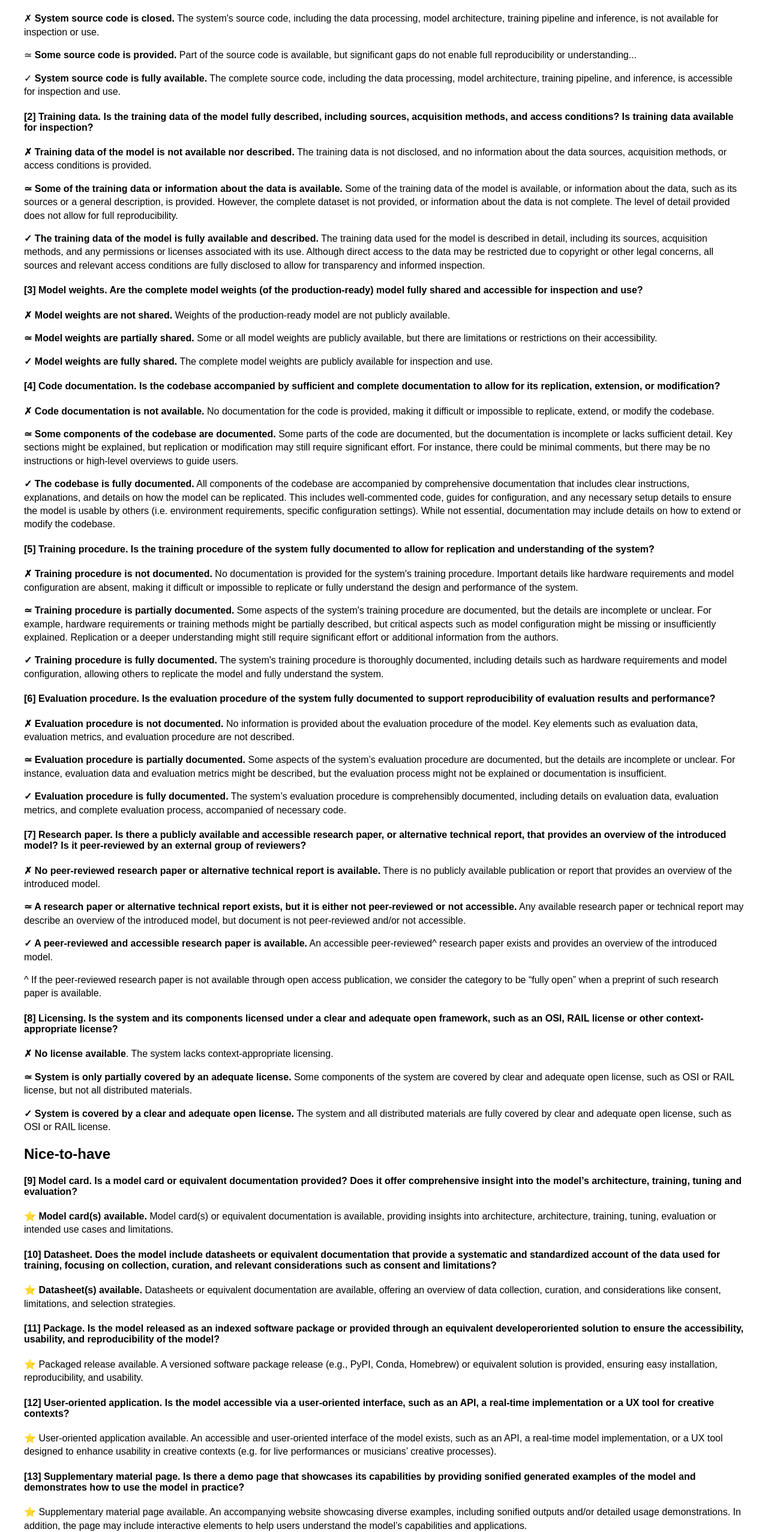
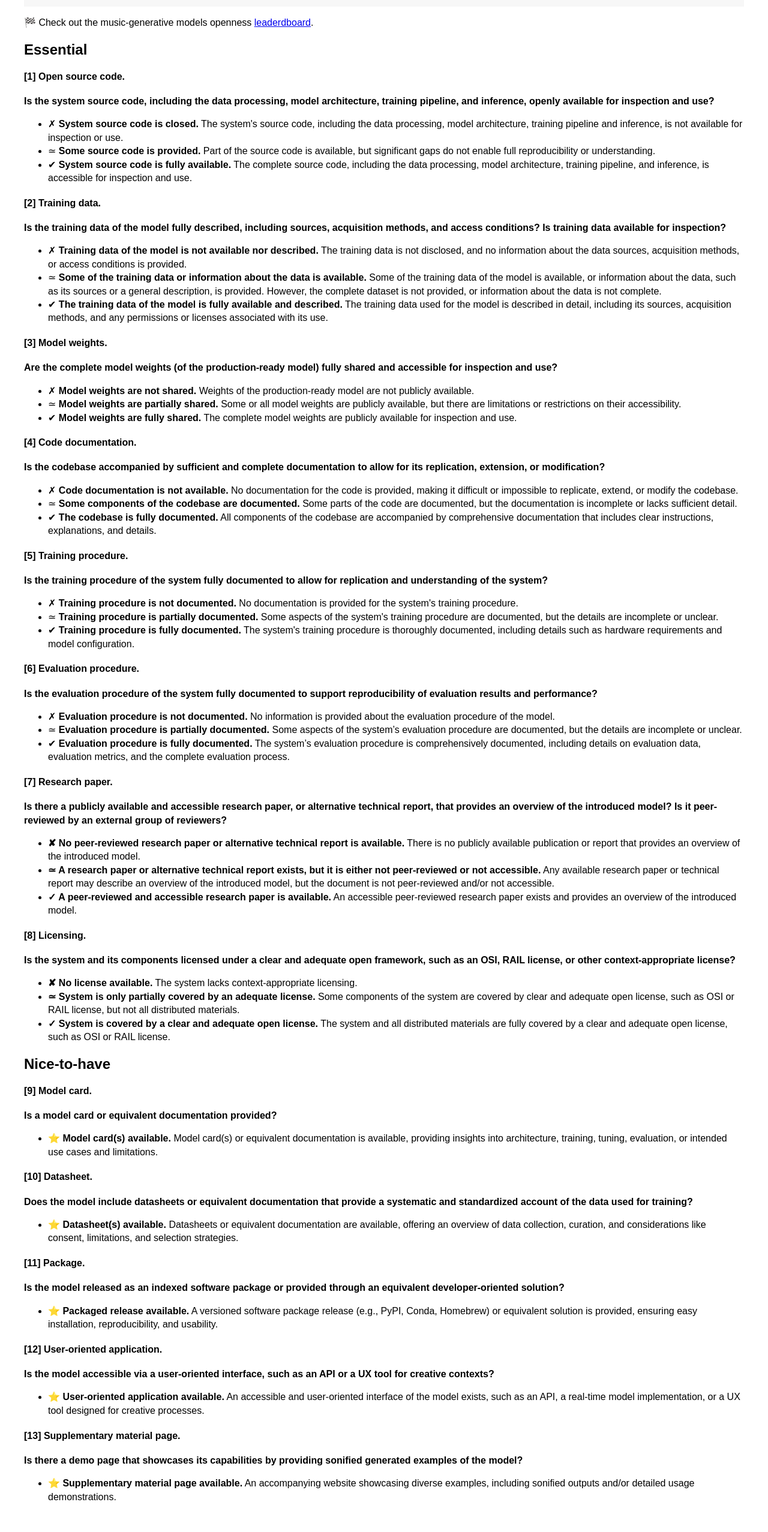
Before and after one commit to roserbatlleroca/MusGO_framework, a plain HTML site: page docs/framework.html in a window 1280 px wide. Shown: the part 166-2720 px from the top of the page at 60% size. After the commit the page ends 2689 px from the top, so only its background shows below. Drawn offline with nearby package versions, Linux system fonts and the light colour scheme.

Commit message:
updating web

```diff
--- a/docs/framework.html
+++ b/docs/framework.html
@@ -16,107 +16,113 @@
             </div>
 
         <div id="content">
+            <p class="highlight" id="description"> We here describe with complete detail the Music-Generative Open AI (MusGO) framework: a community-driven framework for assessing openness in music-generative AI models.
+                This depicted criteria is linked to the research article '<em>MusGO: A Community-Driven Framework for Assessing Openness in Music-Generative AI</em>', which is currently under review.
+            </p>
 
-            <script>
-        const markdownText = `
+            <p>
+                🏁 Check out the music-generative models openness <a href="index.html">leaderdboard</a>.
+            </p>
 
-## Essential
+            <h2>Essential</h2>
 
-#### **[1] Open source code.** Is the system source code, including the data processing, model architecture, training pipeline, and inference, openly available for inspection and use?
+            <h4>[1] Open source code.</h4>
+            <p><strong>Is the system source code, including the data processing, model architecture, training pipeline, and inference, openly available for inspection and use?</strong></p>
+            <ul>
+            <li>✗ <strong>System source code is closed.</strong> The system's source code, including the data processing, model architecture, training pipeline and inference, is not available for inspection or use.</li>
+            <li>≃ <strong>Some source code is provided.</strong> Part of the source code is available, but significant gaps do not enable full reproducibility or understanding.</li>
+            <li>✔ <strong>System source code is fully available.</strong> The complete source code, including the data processing, model architecture, training pipeline, and inference, is accessible for inspection and use.</li>
+            </ul>
 
-✗ **System source code is closed.** The system's source code, including the data processing, model architecture, training pipeline and inference, is not available for inspection or use.
+            <h4>[2] Training data.</h4>
+            <p><strong>Is the training data of the model fully described, including sources, acquisition methods, and access conditions? Is training data available for inspection?</strong></p>
+            <ul>
+            <li>✗ <strong>Training data of the model is not available nor described.</strong> The training data is not disclosed, and no information about the data sources, acquisition methods, or access conditions is provided.</li>
+            <li>≃ <strong>Some of the training data or information about the data is available.</strong> Some of the training data of the model is available, or information about the data, such as its sources or a general description, is provided. However, the complete dataset is not provided, or information about the data is not complete.</li>
+            <li>✔ <strong>The training data of the model is fully available and described.</strong> The training data used for the model is described in detail, including its sources, acquisition methods, and any permissions or licenses associated with its use.</li>
+            </ul>
 
-≃ **Some source code is provided.** Part of the source code is available, but significant gaps do not enable full reproducibility or understanding...
+            <h4>[3] Model weights.</h4>
+            <p><strong>Are the complete model weights (of the production-ready model) fully shared and accessible for inspection and use?</strong></p>
+            <ul>
+            <li>✗ <strong>Model weights are not shared.</strong> Weights of the production-ready model are not publicly available.</li>
+            <li>≃ <strong>Model weights are partially shared.</strong> Some or all model weights are publicly available, but there are limitations or restrictions on their accessibility.</li>
+            <li>✔ <strong>Model weights are fully shared.</strong> The complete model weights are publicly available for inspection and use.</li>
+            </ul>
 
-✓ **System source code is fully available.** The complete source code, including the data processing, model architecture, training pipeline, and inference, is accessible for inspection and use.
+            <h4>[4] Code documentation.</h4>
+            <p><strong>Is the codebase accompanied by sufficient and complete documentation to allow for its replication, extension, or modification?</strong></p>
+            <ul>
+            <li>✗ <strong>Code documentation is not available.</strong> No documentation for the code is provided, making it difficult or impossible to replicate, extend, or modify the codebase.</li>
+            <li>≃ <strong>Some components of the codebase are documented.</strong> Some parts of the code are documented, but the documentation is incomplete or lacks sufficient detail.</li>
+            <li>✔ <strong>The codebase is fully documented.</strong> All components of the codebase are accompanied by comprehensive documentation that includes clear instructions, explanations, and details.</li>
+            </ul>
 
-#### **[2] Training data.** Is the training data of the model fully described, including sources, acquisition methods, and access conditions? Is training data available for inspection?
+            <h4>[5] Training procedure.</h4>
+            <p><strong>Is the training procedure of the system fully documented to allow for replication and understanding of the system?</strong></p>
+            <ul>
+            <li>✗ <strong>Training procedure is not documented.</strong> No documentation is provided for the system's training procedure.</li>
+            <li>≃ <strong>Training procedure is partially documented.</strong> Some aspects of the system's training procedure are documented, but the details are incomplete or unclear.</li>
+            <li>✔ <strong>Training procedure is fully documented.</strong> The system's training procedure is thoroughly documented, including details such as hardware requirements and model configuration.</li>
+            </ul>
 
-**✗ Training data of the model is not available nor described.** The training data is not disclosed, and no information about the data sources, acquisition methods, or access conditions is provided.
+            <h4>[6] Evaluation procedure.</h4>
+            <p><strong>Is the evaluation procedure of the system fully documented to support reproducibility of evaluation results and performance?</strong></p>
+            <ul>
+            <li>✗ <strong>Evaluation procedure is not documented.</strong> No information is provided about the evaluation procedure of the model.</li>
+            <li>≃ <strong>Evaluation procedure is partially documented.</strong> Some aspects of the system’s evaluation procedure are documented, but the details are incomplete or unclear.</li>
+            <li>✔ <strong>Evaluation procedure is fully documented.</strong> The system’s evaluation procedure is comprehensively documented, including details on evaluation data, evaluation metrics, and the complete evaluation process.</li>
+            </ul>
 
-**≃ Some of the training data or information about the data is available.** Some of the training data of the model is available, or information about the data, such as its sources or a general description, is provided. However, the complete dataset is not provided, or information about the data is not complete. The level of detail provided does not allow for full reproducibility.
+            <h4>[7] Research paper.</h4>
+            <p><strong>Is there a publicly available and accessible research paper, or alternative technical report, that provides an overview of the introduced model? Is it peer-reviewed by an external group of reviewers?</strong></p>
+            <ul>
+            <li><strong>✘ No peer-reviewed research paper or alternative technical report is available.</strong> There is no publicly available publication or report that provides an overview of the introduced model.</li>
+            <li><strong>≃ A research paper or alternative technical report exists, but it is either not peer-reviewed or not accessible.</strong> Any available research paper or technical report may describe an overview of the introduced model, but the document is not peer-reviewed and/or not accessible.</li>
+            <li><strong>✓ A peer-reviewed and accessible research paper is available.</strong> An accessible peer-reviewed research paper exists and provides an overview of the introduced model.</li>
+            </ul>
 
-**✓ The training data of the model is fully available and described.** The training data used for the model is described in detail, including its sources, acquisition methods, and any permissions or licenses associated with its use. Although direct access to the data may be restricted due to copyright or other legal concerns, all sources and relevant access conditions are fully disclosed to allow for transparency and informed inspection.
+            <h4>[8] Licensing.</h4>
+            <p><strong>Is the system and its components licensed under a clear and adequate open framework, such as an OSI, RAIL license, or other context-appropriate license?</strong></p>
+            <ul>
+            <li><strong>✘ No license available.</strong> The system lacks context-appropriate licensing.</li>
+            <li><strong>≃ System is only partially covered by an adequate license.</strong> Some components of the system are covered by clear and adequate open license, such as OSI or RAIL license, but not all distributed materials.</li>
+            <li><strong>✓ System is covered by a clear and adequate open license.</strong> The system and all distributed materials are fully covered by a clear and adequate open license, such as OSI or RAIL license.</li>
+            </ul>
 
 
-#### **[3] Model weights.** Are the complete model weights (of the production-ready) model fully shared and accessible for inspection and use?
+            <h2>Nice-to-have</h2>
 
-**✗ Model weights are not shared.** Weights of the production-ready model are not publicly available.
+            <h4>[9] Model card.</h4>
+            <p><strong>Is a model card or equivalent documentation provided?</strong></p>
+            <ul>
+            <li>⭐ <strong>Model card(s) available.</strong> Model card(s) or equivalent documentation is available, providing insights into architecture, training, tuning, evaluation, or intended use cases and limitations.</li>
+            </ul>
 
-**≃ Model weights are partially shared.** Some or all model weights are publicly available, but there are limitations or restrictions on their accessibility.
+            <h4>[10] Datasheet.</h4>
+            <p><strong>Does the model include datasheets or equivalent documentation that provide a systematic and standardized account of the data used for training?</strong></p>
+            <ul>
+            <li>⭐ <strong>Datasheet(s) available.</strong> Datasheets or equivalent documentation are available, offering an overview of data collection, curation, and considerations like consent, limitations, and selection strategies.</li>
+            </ul>
 
-**✓ Model weights are fully shared.** The complete model weights are publicly available for inspection and use.
+            <h4>[11] Package.</h4>
+            <p><strong>Is the model released as an indexed software package or provided through an equivalent developer-oriented solution?</strong></p>
+            <ul>
+            <li>⭐ <strong>Packaged release available.</strong> A versioned software package release (e.g., PyPI, Conda, Homebrew) or equivalent solution is provided, ensuring easy installation, reproducibility, and usability.</li>
+            </ul>
 
-#### **[4] Code documentation.** Is the codebase accompanied by sufficient and complete documentation to allow for its replication, extension, or modification?
+            <h4>[12] User-oriented application.</h4>
+            <p><strong>Is the model accessible via a user-oriented interface, such as an API or a UX tool for creative contexts?</strong></p>
+            <ul>
+            <li>⭐ <strong>User-oriented application available.</strong> An accessible and user-oriented interface of the model exists, such as an API, a real-time model implementation, or a UX tool designed for creative processes.</li>
+            </ul>
 
-**✗ Code documentation is not available.** No documentation for the code is provided, making it difficult or impossible to replicate, extend, or modify the codebase.
+            <h4>[13] Supplementary material page.</h4>
+            <p><strong>Is there a demo page that showcases its capabilities by providing sonified generated examples of the model?</strong></p>
+            <ul>
+            <li>⭐ <strong>Supplementary material page available.</strong> An accompanying website showcasing diverse examples, including sonified outputs and/or detailed usage demonstrations.</li>
+            </ul>
 
-**≃ Some components of the codebase are documented.** Some parts of the code are documented, but the documentation is incomplete or lacks sufficient detail. Key sections might be explained, but replication or modification may still require significant effort. For instance, there could be minimal comments, but there may be no instructions or high-level overviews to guide users.
-
-**✓ The codebase is fully documented.** All components of the codebase are accompanied by comprehensive documentation that includes clear instructions, explanations, and details on how the model can be replicated. This includes well-commented code, guides for configuration, and any necessary setup details to ensure the model is usable by others (i.e. environment requirements, specific configuration settings). While not essential, documentation may include details on how to extend or modify the codebase.
-
-#### **[5] Training procedure.** Is the training procedure of the system fully documented to allow for replication and understanding of the system?
-
-**✗ Training procedure is not documented.** No documentation is provided for the system's training procedure. Important details like hardware requirements and model configuration are absent, making it difficult or impossible to replicate or fully understand the design and performance of the system.
-
-**≃ Training procedure is partially documented.** Some aspects of the system's training procedure are documented, but the details are incomplete or unclear. For example, hardware requirements or training methods might be partially described, but critical aspects such as model configuration might be missing or insufficiently explained. Replication or a deeper understanding might still require significant effort or additional information from the authors.
-
-**✓ Training procedure is fully documented.** The system's training procedure is thoroughly documented, including details such as hardware requirements and model configuration, allowing others to replicate the model and fully understand the system.
-
-#### **[6] Evaluation procedure.** Is the evaluation procedure of the system fully documented to support reproducibility of evaluation results and performance?
-
-**✗ Evaluation procedure is not documented.** No information is provided about the evaluation procedure of the model. Key elements such as evaluation data, evaluation metrics, and evaluation procedure are not described.
-
-**≃ Evaluation procedure is partially documented.** Some aspects of the system’s evaluation procedure are documented, but the details are incomplete or unclear. For instance, evaluation data and evaluation metrics might be described, but the evaluation process might not be explained or documentation is insufficient.
-
-**✓ Evaluation procedure is fully documented.** The system’s evaluation procedure is comprehensibly documented, including details on evaluation data, evaluation metrics, and complete evaluation process, accompanied of necessary code.
-
-#### **[7] Research paper.** Is there a publicly available and accessible research paper, or alternative technical report, that provides an overview of the introduced model? Is it peer-reviewed by an external group of reviewers?
-
-**✗ No peer-reviewed research paper or alternative technical report is available.** There is no publicly available publication or report that provides an overview of the introduced model.
-
-**≃ A research paper or alternative technical report exists, but it is either not peer-reviewed or not accessible.** Any available research paper or technical report may describe an overview of the introduced model, but document is not peer-reviewed and/or not accessible.
-
-**✓ A peer-reviewed and accessible research paper is available.** An accessible peer-reviewed^ research paper exists and provides an overview of the introduced model.
-
-^ If the peer-reviewed research paper is not available through open access publication, we consider the category to be “fully open” when a preprint of such research paper is available.
-
-#### **[8] Licensing.** Is the system and its components licensed under a clear and adequate open framework, such as an OSI, RAIL license or other context-appropriate license?
-
-**✗ No license available**. The system lacks context-appropriate licensing.
-
-**≃ System is only partially covered by an adequate license.** Some components of the system are covered by clear and adequate open license, such as OSI or RAIL license, but not all distributed materials.
-
-**✓ System is covered by a clear and adequate open license.** The system and all distributed materials are fully covered by clear and adequate open license, such as OSI or RAIL license.
-
-## Nice-to-have
-
-#### [9] Model card. Is a model card or equivalent documentation provided? Does it offer comprehensive insight into the model’s architecture, training, tuning and evaluation?
-
-⭐ **Model card(s) available.** Model card(s) or equivalent documentation is available, providing insights into architecture, architecture, training, tuning, evaluation or intended use cases and limitations.
-
-#### [10] Datasheet. Does the model include datasheets or equivalent documentation that provide a systematic and standardized account of the data used for training, focusing on collection, curation, and relevant considerations such as consent and limitations?
-
-⭐ **Datasheet(s) available.** Datasheets or equivalent documentation are available, offering an overview of data collection, curation, and considerations like consent, limitations, and selection strategies.
-
-#### [11] Package. Is the model released as an indexed software package or provided through an equivalent developeroriented solution to ensure the accessibility, usability, and reproducibility of the model?
-
-⭐ Packaged release available. A versioned software package release (e.g., PyPI, Conda, Homebrew) or equivalent solution is provided, ensuring easy installation, reproducibility, and usability.
-
-#### [12] User-oriented application. Is the model accessible via a user-oriented interface, such as an API, a real-time implementation or a UX tool for creative contexts?
-
-⭐ User-oriented application available. An accessible and user-oriented interface of the model exists, such as
-an API, a real-time model implementation, or a UX tool designed to enhance usability in creative contexts (e.g.
-for live performances or musicians’ creative processes).
-
-#### [13] Supplementary material page. Is there a demo page that showcases its capabilities by providing sonified generated examples of the model and demonstrates how to use the model in practice?
-
-⭐ Supplementary material page available. An accompanying website showcasing diverse examples, including
-sonified outputs and/or detailed usage demonstrations. In addition, the page may include interactive elements
-to help users understand the model’s capabilities and applications.
-`;
-        document.getElementById("content").innerHTML = marked.parse(markdownText);
-    </script>
         </div>
-</body>
+    </body>
 </html>
```
Also changed, not shown: docs/survey.html (+1 -1 lines).
